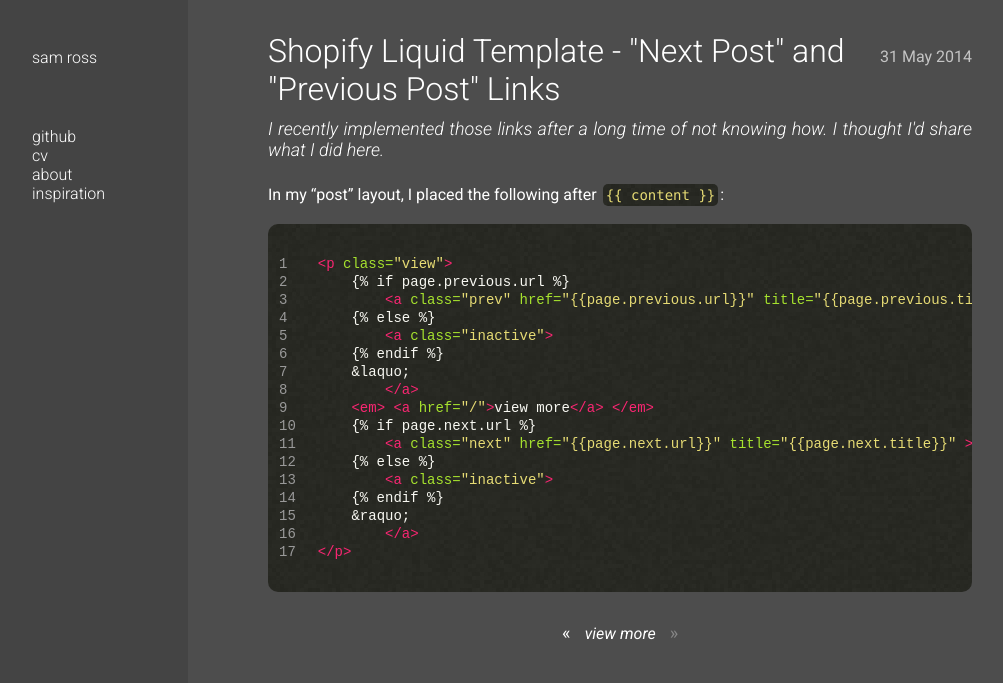
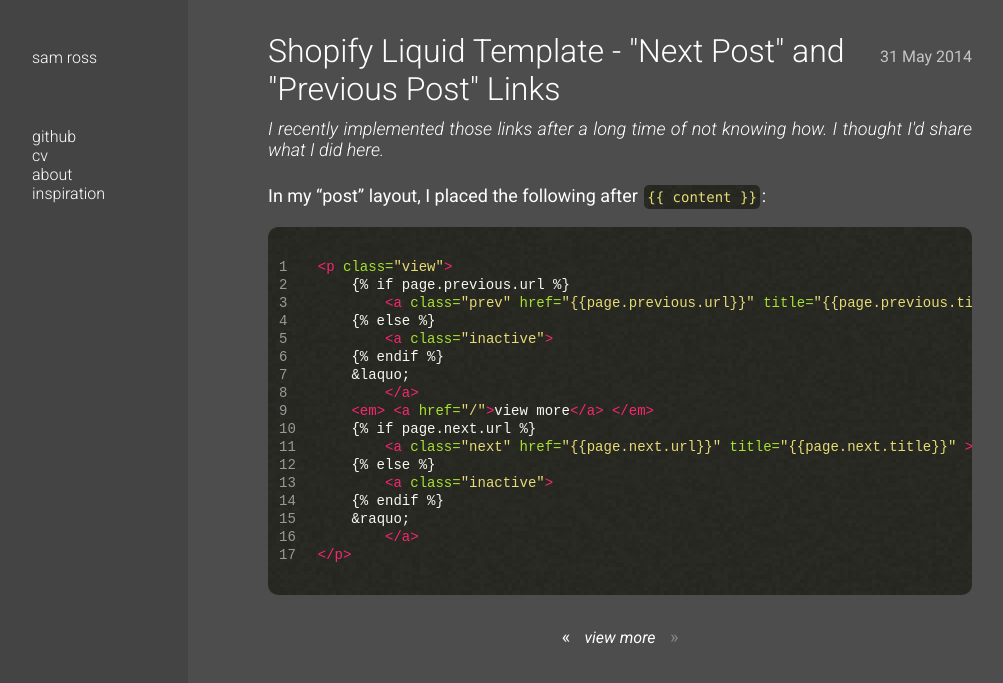
Before and after one commit to samjross/flannelJesus.github.io, a Jekyll site: the page built from _posts/2014-05-31-prev-next-post.md, in a window 1280 px wide. Shown: the top 683 px of the page, without its empty margins (20-1023 px from the left). Built offline with Jekyll 4.4.1, drawn with Linux system fonts in a browser that asks for light colours.

Commit message:
Changed css according to Typography guidelines

```diff
--- a/css/styles.css
+++ b/css/styles.css
@@ -60,13 +60,17 @@
 article>time {color:#C4C4C4;float:right;font-size:16px; margin:15px 0px 0px 20px}
 article h2 { font-size:32px;  margin-bottom:10px; margin-top:0px; font-weight:100}
 article h4 { font-weight: 100; font-size: 18px; font-style: italic; margin-top: 10px;}
-article p {margin: 18px 0; font-size:16px; line-height:21px;}
+article p, article a {margin: 18px 0; font-size:18px; line-height:23px;}
 article a { text-decoration:underline; }
+
+
 p.view { text-align: center; margin-top: 30px }
 p.view a {text-decoration:none}
 p.view>a {font-size:18px; margin: 0px 10px 0px 10px}
 p.view em a:hover {text-decoration: underline}
 p.view a.inactive {pointer-events: none; cursor: default; color:#888;}
+p.view em a {font-size:16px;}
+
 article blockquote { font-style: italic; color:#ccc; border-left: 10px solid #444; padding-left:10px; margin: 15px 25px 15px 20px }
 
 article ul { margin-left:0px;}
--- a/css/syntax.css
+++ b/css/syntax.css
@@ -24,7 +24,7 @@
     font-size:14px;
 }
 
-p>code {background-color:#333; padding:3px; border-radius:5px;background-image:url('/assets/pre_background.jpg'); margin:0px 2px; color:#E6DB74;}
+p>code {display:inline-block;line-height:18px;background-color:#333; padding:3px; border-radius:5px;background-image:url('/assets/pre_background.jpg'); margin:0px 2px; color:#E6DB74;}
 
 .highlight pre { background: transparent; color: #f8f8f2; padding:0px 10px 0px 0px}
 .highlight .c { color: #75715e } /* Comment */
```
